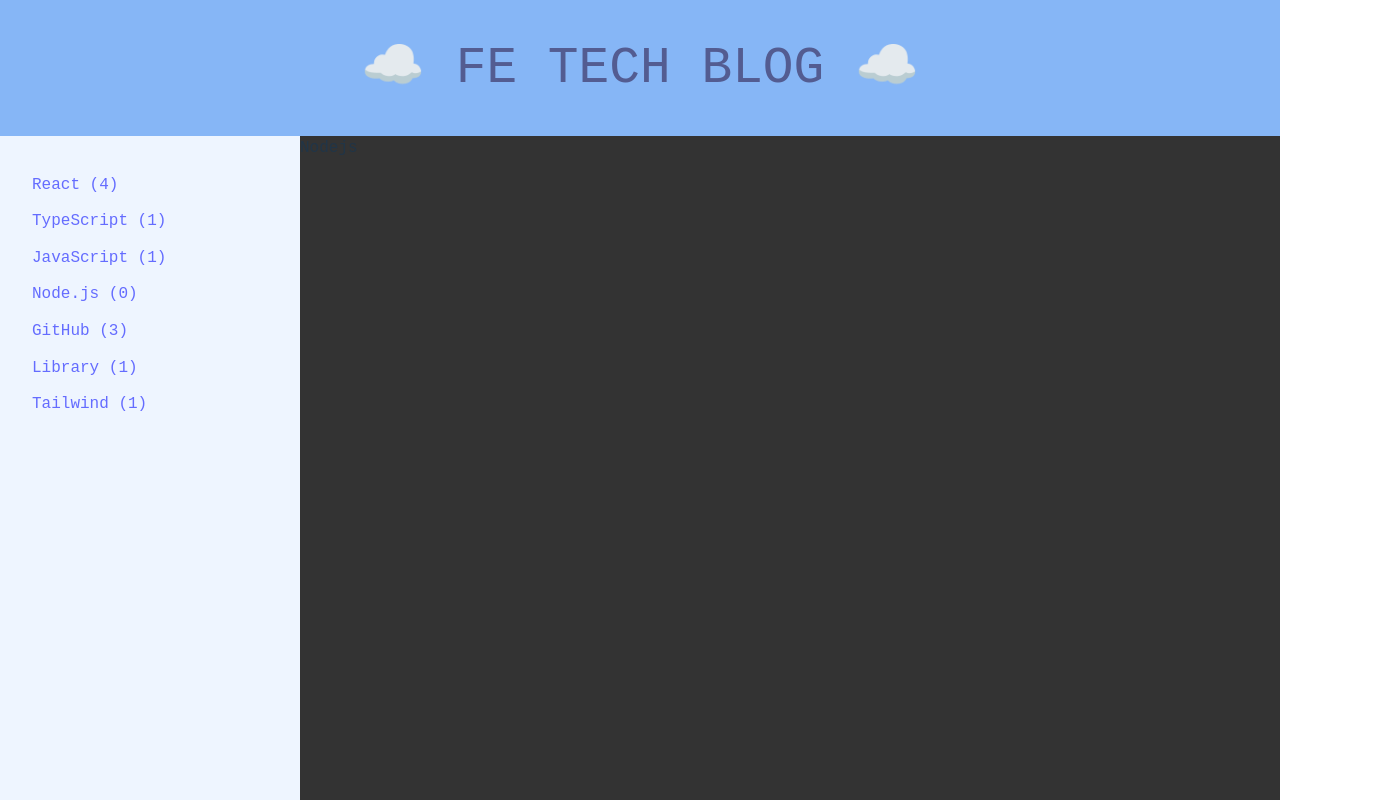
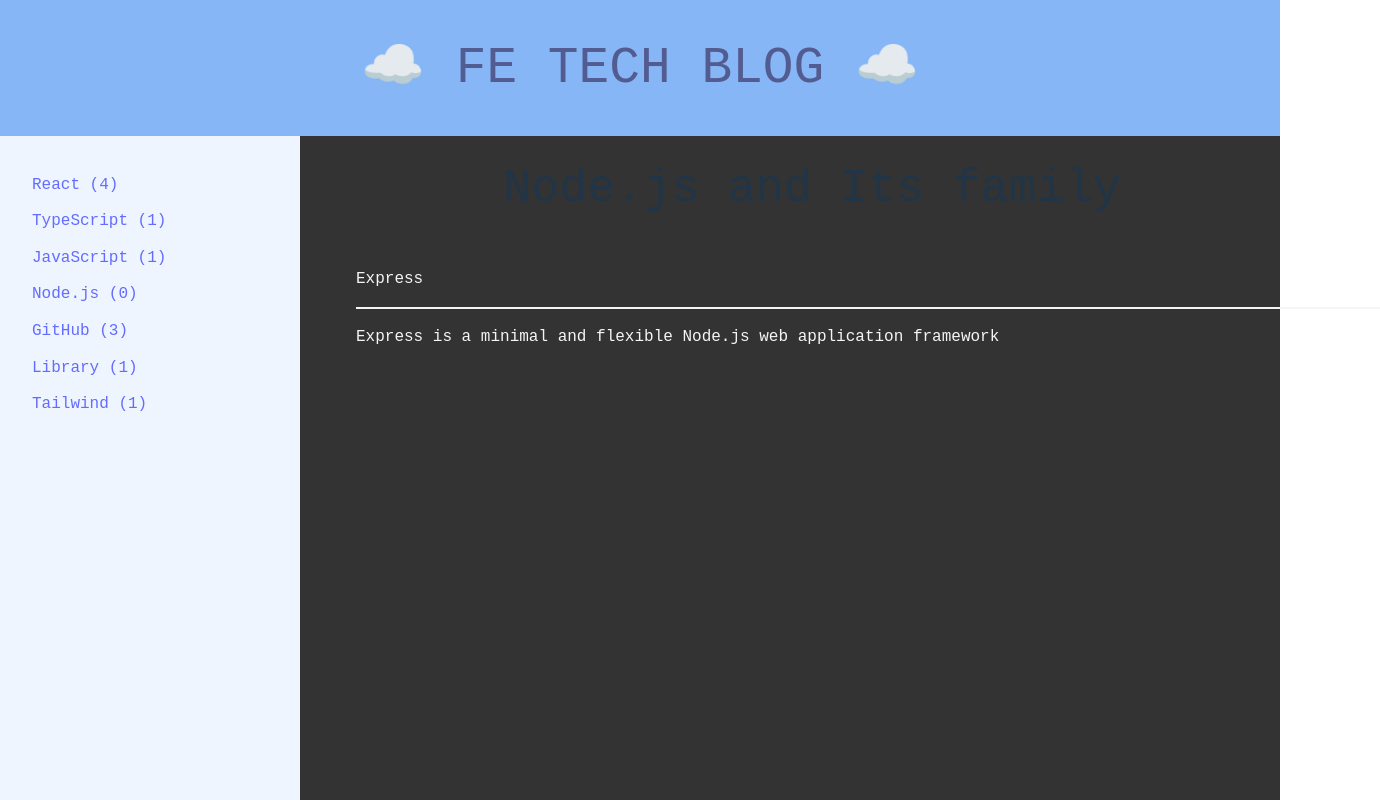
Before and after one commit to lenayoo/lena-archive, a React (Vite) app: page /nodejs in a window 1280 px wide. Shown: the top 800 px of the page, 1380 px wide, since content can reach past the window. Built offline with nearby package versions, Linux system fonts and the light colour scheme.

Commit message:
node day

```diff
--- a/src/Pages/Header.tsx
+++ b/src/Pages/Header.tsx
@@ -1,7 +1,7 @@
-const Header = (props: { headerTitle: string }) => {
+const Header = ({ headerTitle }: { headerTitle: string }) => {
   return (
     <div className="flex justify-center p-6 pb-10 font-mono">
-      <h1>{props.headerTitle}</h1>
+      <h1>{headerTitle}</h1>
     </div>
   );
 };
--- a/src/Pages/Nodejs.tsx
+++ b/src/Pages/Nodejs.tsx
@@ -1,5 +1,16 @@
-function Nodejs() {
-  return <div>Nodejs</div>;
-}
+import Header from "./Header";
+import Form from "./Form";
+
+const Nodejs = () => {
+  return (
+    <>
+      <Header headerTitle="Node.js and Its family" />
+      <Form
+        containerTitle="Express"
+        containerContent="Express is a minimal and flexible Node.js web application framework "
+      />
+    </>
+  );
+};
 
 export default Nodejs;
--- a/src/Pages/Typescript.tsx
+++ b/src/Pages/Typescript.tsx
@@ -1,14 +1,12 @@
 import Form from "./Form";
+import Header from "./Header";
 import "./Styles.css";
 
 function Typescript() {
   return (
     <>
-      <div className="subject">
-        <h1>All about Typescript</h1>
-      </div>
+      <Header headerTitle="All about Typescript" />
       <Form
-        title="All about TypeScript"
         containerTitle="What is Typescript"
         containerContent="Typescript is a superset of javascript. It detects error during compile time."
       />
```
